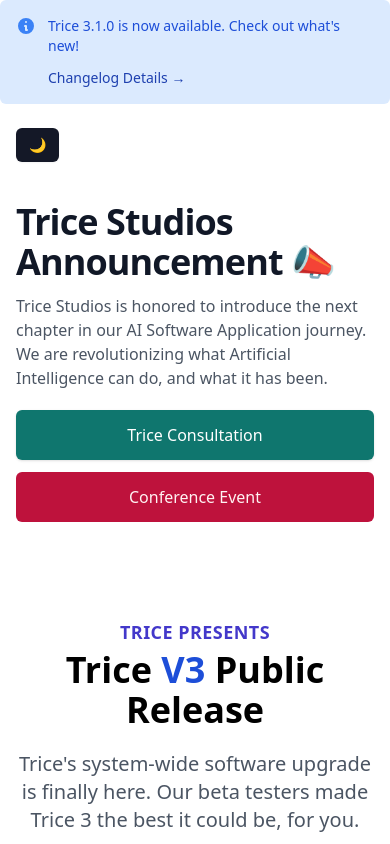
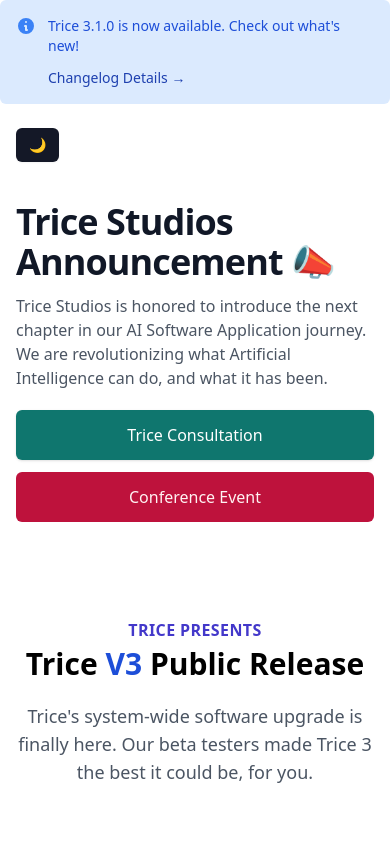
Before and after one commit to jordontgarcia/SoftwareUpdateWebsite, a Next.js app: page / in a window 390 px wide. Shown: the top 844 px of the page. Built offline with nearby package versions, Linux system fonts and the light colour scheme.

Commit message:
Mobile/Responsive UI improvements, minor changes

```diff
--- a/src/pages/index.tsx
+++ b/src/pages/index.tsx
@@ -14,19 +14,21 @@ import type { NextPage } from 'next';
 
 const Home: NextPage = () => {
 	return (
-		<div className='bg-white dark:bg-dark-primary selection:bg-purple-700 dark:selection:bg-yellow-500 selection:text-black'>
+		<div className='bg-white dark:bg-dark-primary'>
 			{/* Render Components */}
 			<UpdateFlag />
 			<IntroSection />
 			<div className='max-w-7xl mx-auto py-16 px-4 sm:py-24 sm:px-6 lg:px-8'>
 				<div className='text-center'>
-					<h1 className='text-lg font-semibold dark:text-white text-indigo-700 tracking-wide uppercase'>Trice Presents</h1>
-					<p className='mt-1 text-4xl font-extrabold dark:text-gray-100 text-black sm:text-5xl sm:tracking-tight lg:text-6xl'>
+					<h1 className='text-base laptop:text-lg font-semibold dark:text-white text-indigo-700 tracking-wide uppercase'>
+						Trice Presents
+					</h1>
+					<p className='mt-1 text-3xl laptop:text-6xl font-extrabold dark:text-gray-100 text-black sm:text-5xl sm:tracking-tight'>
 						Trice
 						<span className='dark:text-blue-600 text-blue-700 selection:text-white'> V3 </span>
 						Public Release
 					</p>
-					<p className='max-w-xl mt-5 mx-auto text-xl dark:text-white text-gray-600'>
+					<p className='max-w-xl mt-5 mx-auto text-lg laptop:text-xl dark:text-white text-gray-600'>
 						Trice&apos;s system-wide software upgrade is finally here. Our beta testers made Trice 3 the best it could be, for
 						you.
 					</p>
```
